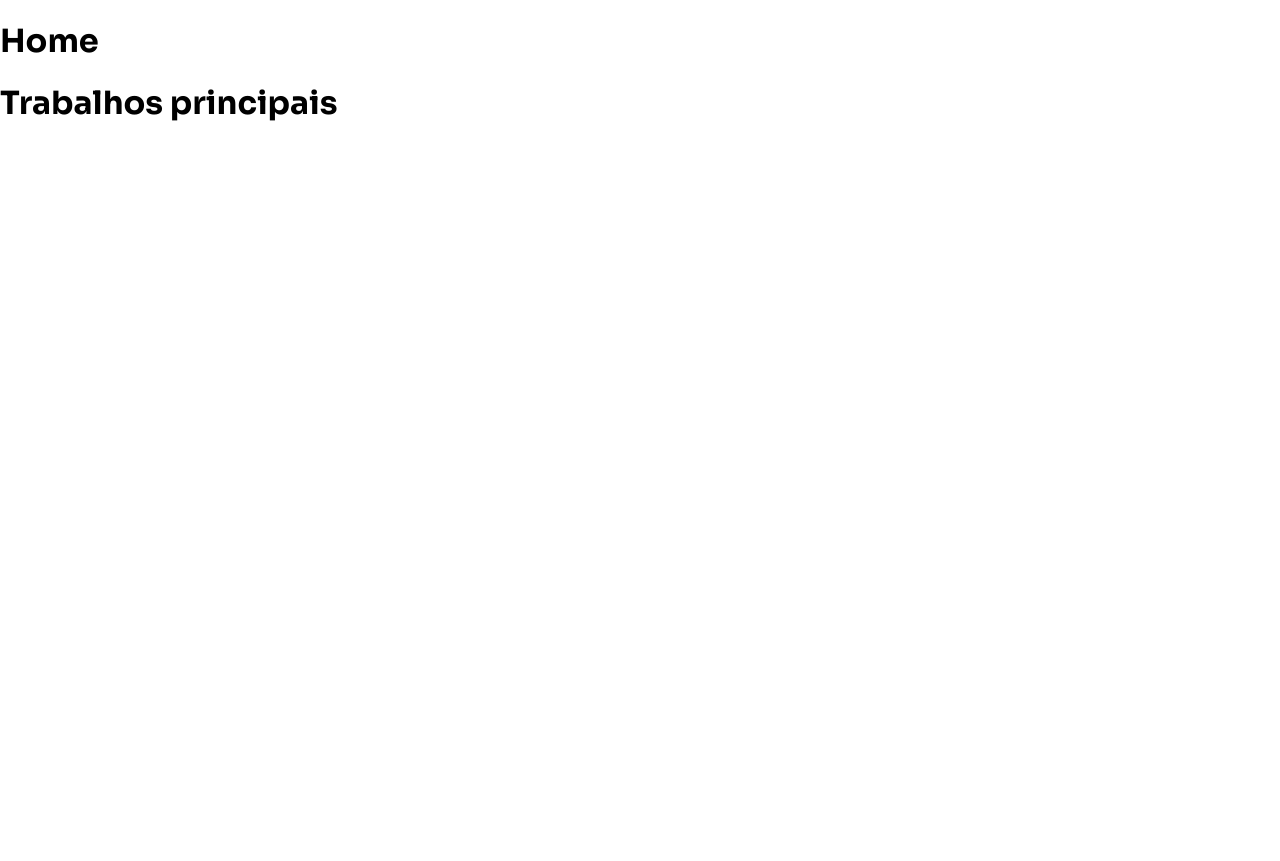
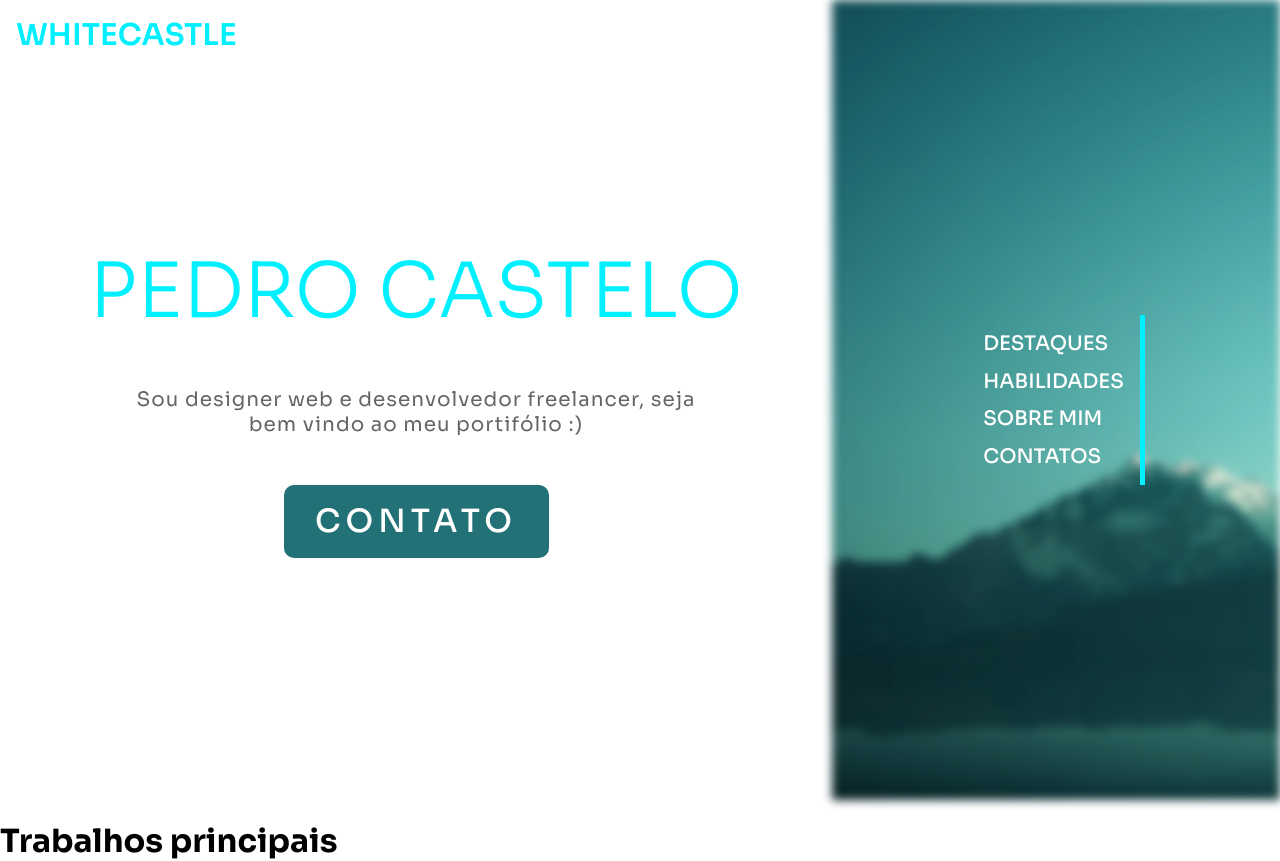
Before and after one commit to CastleWhite23/novo-portifolio, a React (Vite) app: page / in a window 1280 px wide. Before the commit the page ends 800 px from the top, so only its background shows below. Built offline with nearby package versions, Linux system fonts and the light colour scheme.

Commit message:
criando compoenente

```diff
--- a/src/pages/home/Home.jsx
+++ b/src/pages/home/Home.jsx
@@ -1,10 +1,28 @@
+import './Home.css'
+import { Button } from '../../components/Button/Button'
 
 const Home = () => {
     return (
-      <>
-            <h1>Home</h1>
-      </>
+        <>
+            <div className="home">
+                <div className="logo">whitecastle</div>
+                <div className="apresentacao">
+                    <h1>Pedro Castelo</h1>
+                    <p>Sou designer web e desenvolvedor freelancer, seja bem vindo ao meu portifólio :)</p>
+                    <Button text='contato' variant='contato'/>
+                </div>
+                <div className="sidebar">
+                    <div className="bg"></div>
+                    <div className="sidebar-itens">
+                        <div className="sidebar-item">Destaques</div>
+                        <div className="sidebar-item">Habilidades</div>
+                        <div className="sidebar-item">Sobre mim</div>
+                        <div className="sidebar-item">Contatos</div>
+                    </div>
+                </div>
+            </div>
+        </>
     )
-  }
+}
 
-  export {Home}
+export { Home }
```
